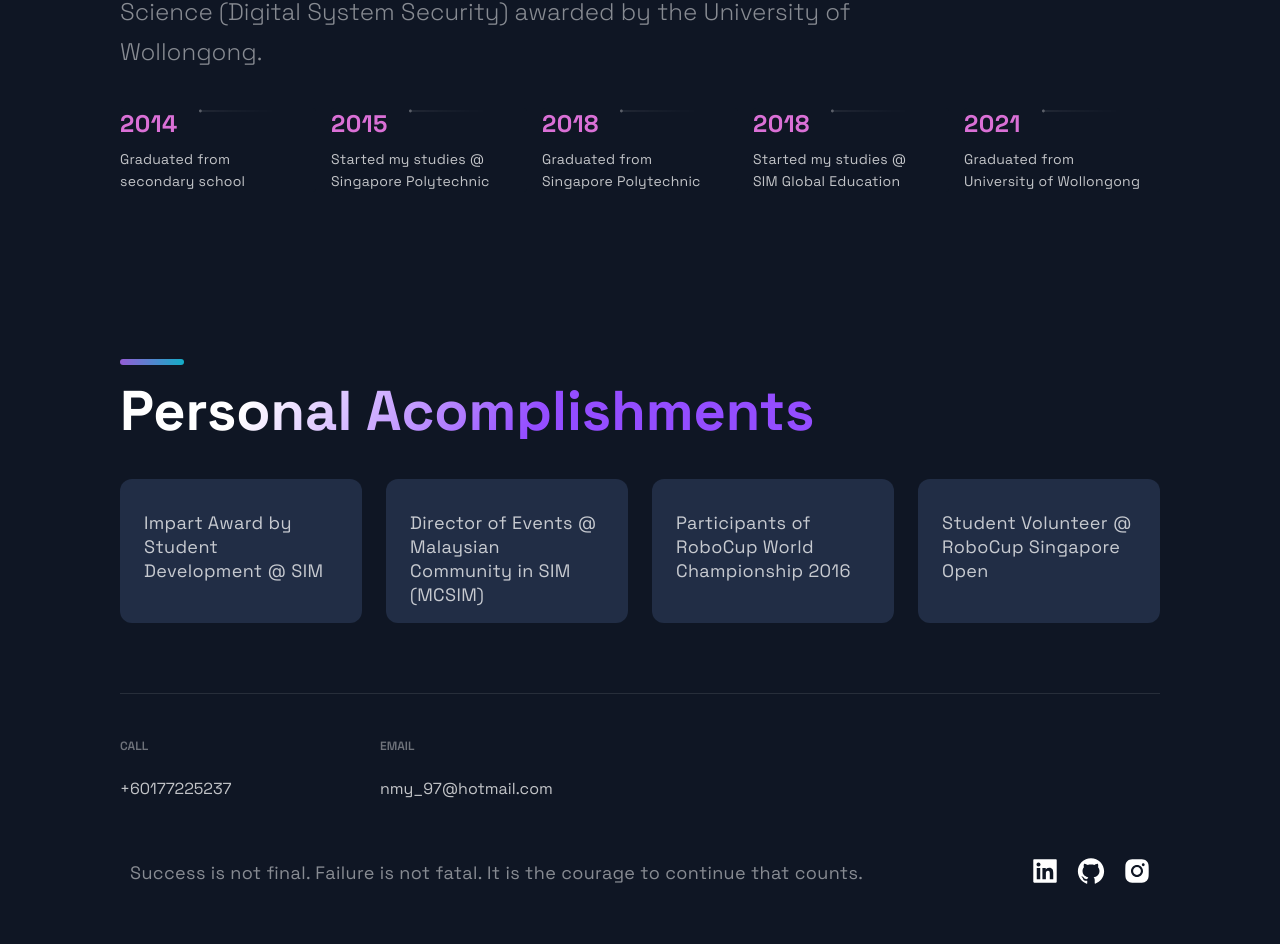
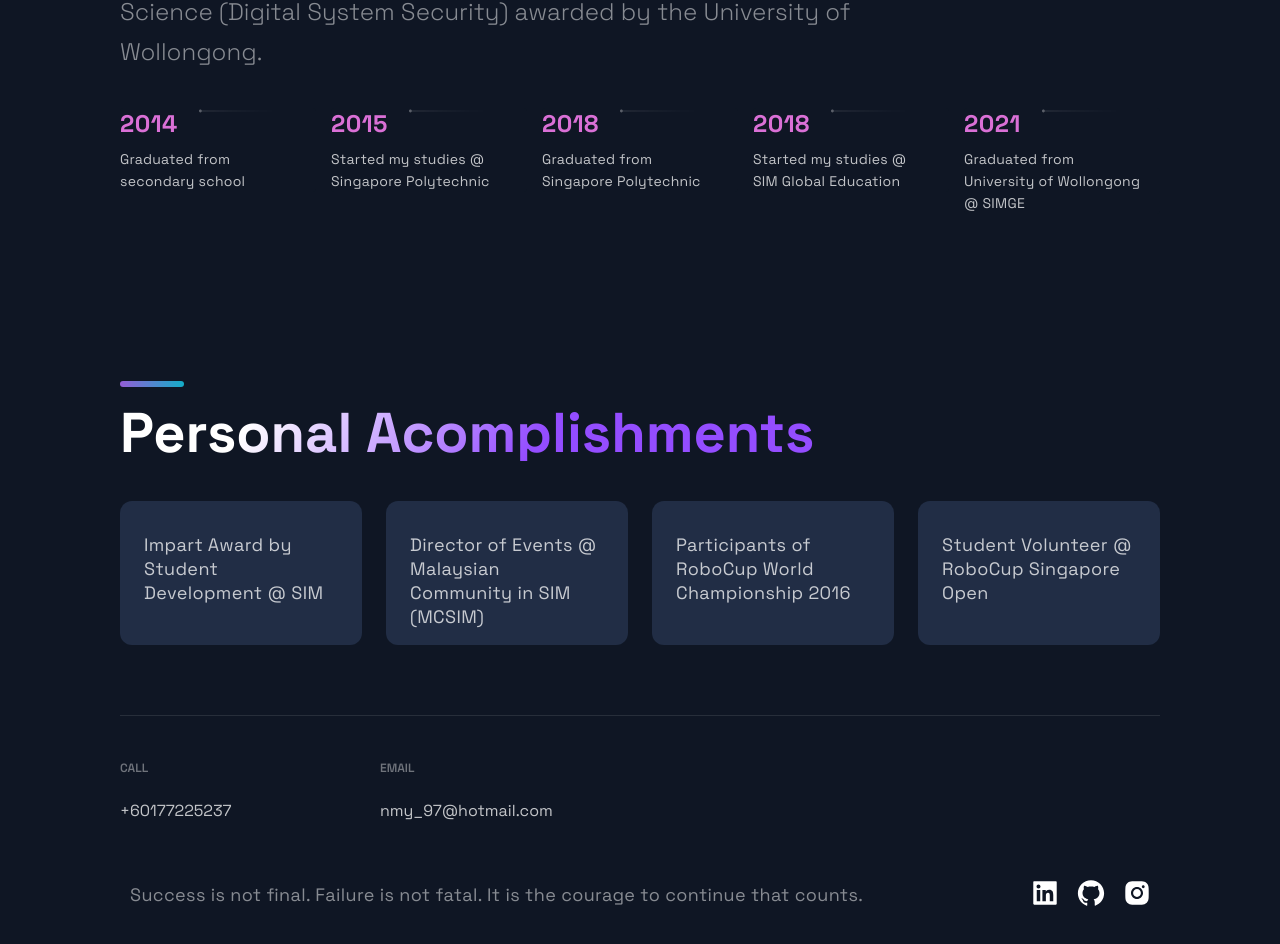
Before and after one commit to Wo1fz/Portfolio, a Next.js app: page / in a window 1280 px wide. Shown: the part 4829-5773 px from the top of the page. Built offline with nearby package versions, Linux system fonts and the light colour scheme.

Commit message:
minor update on personal details

```diff
--- a/src/components/TimeLine/TimeLine.js
+++ b/src/components/TimeLine/TimeLine.js
@@ -53,8 +53,6 @@
     }
   }
 
-  // snap back to beginning of scroll when window is resized
-  // avoids a bug where content is covered up if coming from smaller screen
   useEffect(() => {
     const handleResize = () => {
       scroll(carouselRef.current, 0)
--- a/src/constants/constants.js
+++ b/src/constants/constants.js
@@ -91,7 +91,7 @@
   },
   {
     year: 2021,
-    text: 'Graduated from University of Wollongong',
+    text: 'Graduated from University of Wollongong @ SIMGE',
   },
 ]
 
```
